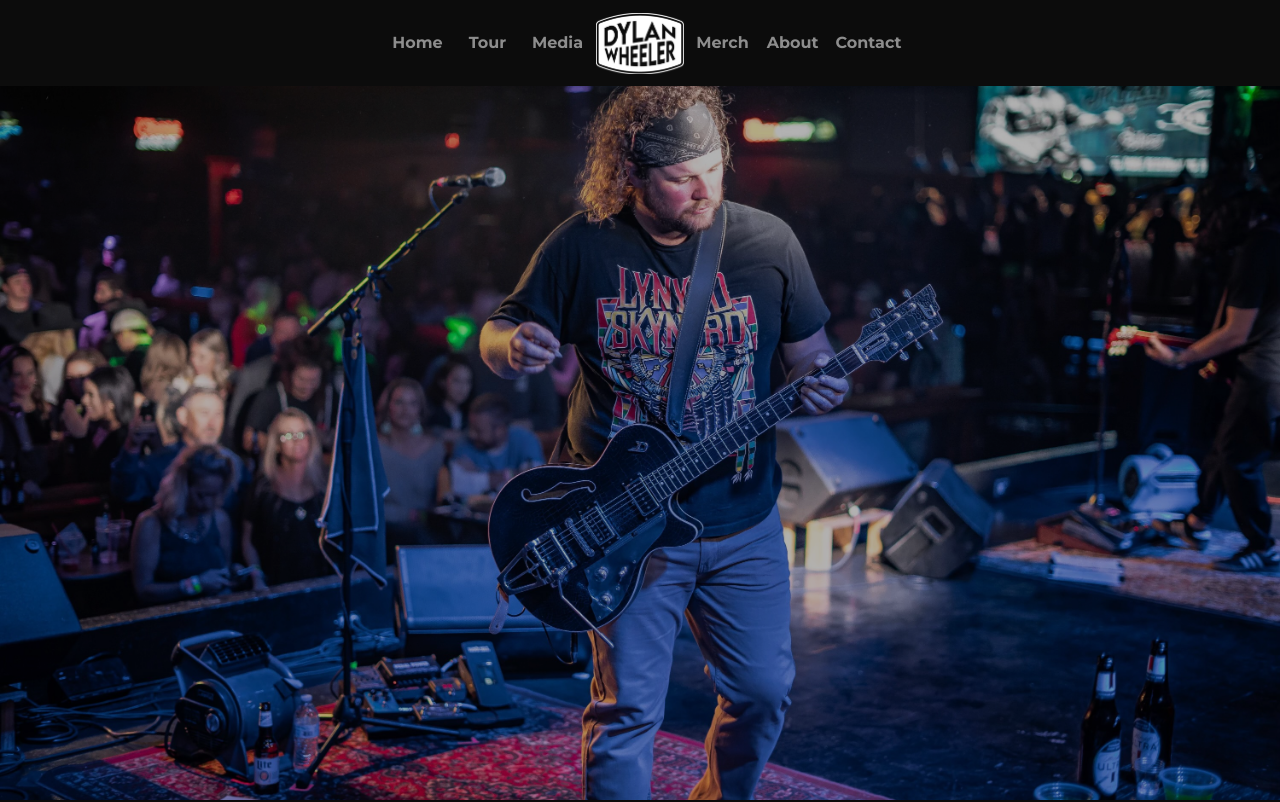
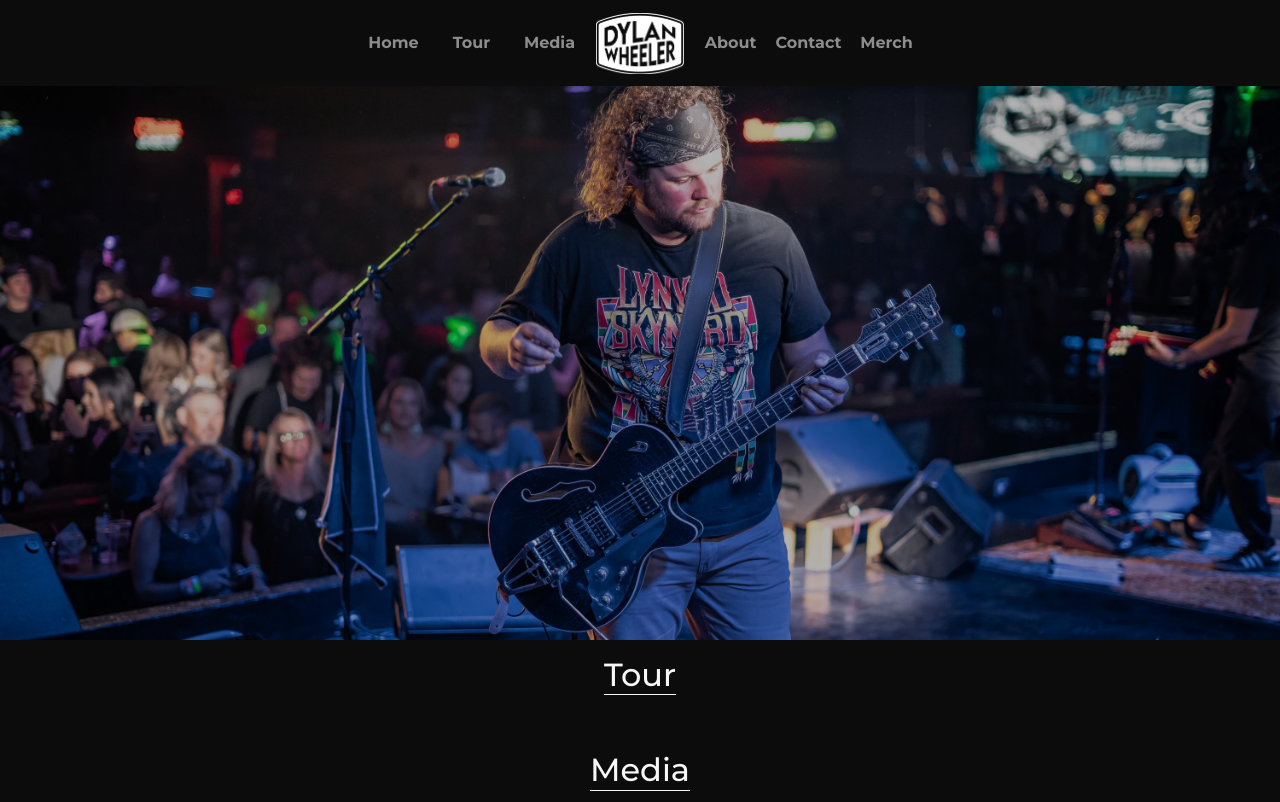
Before and after one commit to delaneyestrada/dylanwheeler, a website built with webpack: page src/index.html in a window 1280 px wide. Shown: the top 802 px of the page. Built offline with nearby package versions, Linux system fonts and the light colour scheme; a script that the page names is missing.

Commit message:
Fix merch section

```diff
--- a/src/index.html
+++ b/src/index.html
@@ -70,11 +70,11 @@
                     <a class="navbar-brand" id="DWLogo" data-scroll="#home">
                         <!-- <img src="img/initials.png" alt=""/> -->
                     </a>
-                    <a class="nav-link" data-scroll="#merch">Merch</a>
                     <a class="nav-link" data-scroll="#about">About</a>
 
                     <a class="nav-link" data-scroll="#contact">Contact
                     </a>
+                    <a class="nav-link" href="https://dylan-wheeler.myshopify.com/" target="_blank">Merch</a>
                 </div>
 
 
@@ -92,9 +92,10 @@
             <a class="nav-link" onclick="closeNav()" data-scroll="#about">About</a>
             <a class="nav-link" onclick="closeNav()" data-scroll="#tour">Tour</a>
             <a class="nav-link" onclick="closeNav()" data-scroll="#media">Media</a>
-            <a class="nav-link" onclick="closeNav()" data-scroll="#merch">Merch</a>
             <a class="nav-link" onclick="closeNav()" data-scroll="#contact">Contact
             </a>
+            <a class="nav-link" onclick="closeNav()" href="https://dylan-wheeler.myshopify.com/" target="_blank">Merch</a>
+
         </div>
     </div>
     <div class="jumbotron" id="home">
@@ -136,7 +137,7 @@
                     frameBorder="0" allowtransparency="true" allow="encrypted-media"></iframe></div>
 
         </section>
-        <section id="merch">
+        <!-- <section id="merch">
             <h2 class="section-title">Merch</h2>
             <div class="card" id="merch-card">
                 <div class="card-body">
@@ -351,7 +352,7 @@
                 })();
                 /*]]>*/
             </script>
-        </section>
+        </section> -->
         <section id="about">
             <h2 class="section-title">About</h2>
             <p>The “Broke Ass Kid” Dylan Wheeler is a perfect example of what the evolution of the Texas Independent
--- a/src/scss/main.scss
+++ b/src/scss/main.scss
@@ -88,6 +88,8 @@ body {
   grid-template-columns: 70px 70px 70px 95px 70px 70px 70px;
   justify-content: center;
   align-items: center;
+  place-content: center;
+  grid-gap: 0.5rem;
 }
 
 .nav-link {
@@ -97,9 +99,9 @@ body {
   height: -webkit-fit-content;
   height: -moz-fit-content;
   height: fit-content;
-  padding: 0;
   text-align: center;
   cursor: pointer;
+  padding: 0 !important;
 }
 
 #booking-logo {
@@ -113,7 +115,8 @@ body {
 #home {
   padding-top: $navbar-height;
   width: 100%;
-  height: 100vh;
+  height: 50%;
+  min-height: 40rem;
   background-image: url('../img/dylan-landscape.jpg');
   background-size: cover;
   background-position-x: center;
```
Also changed, not shown: 1 other file.
